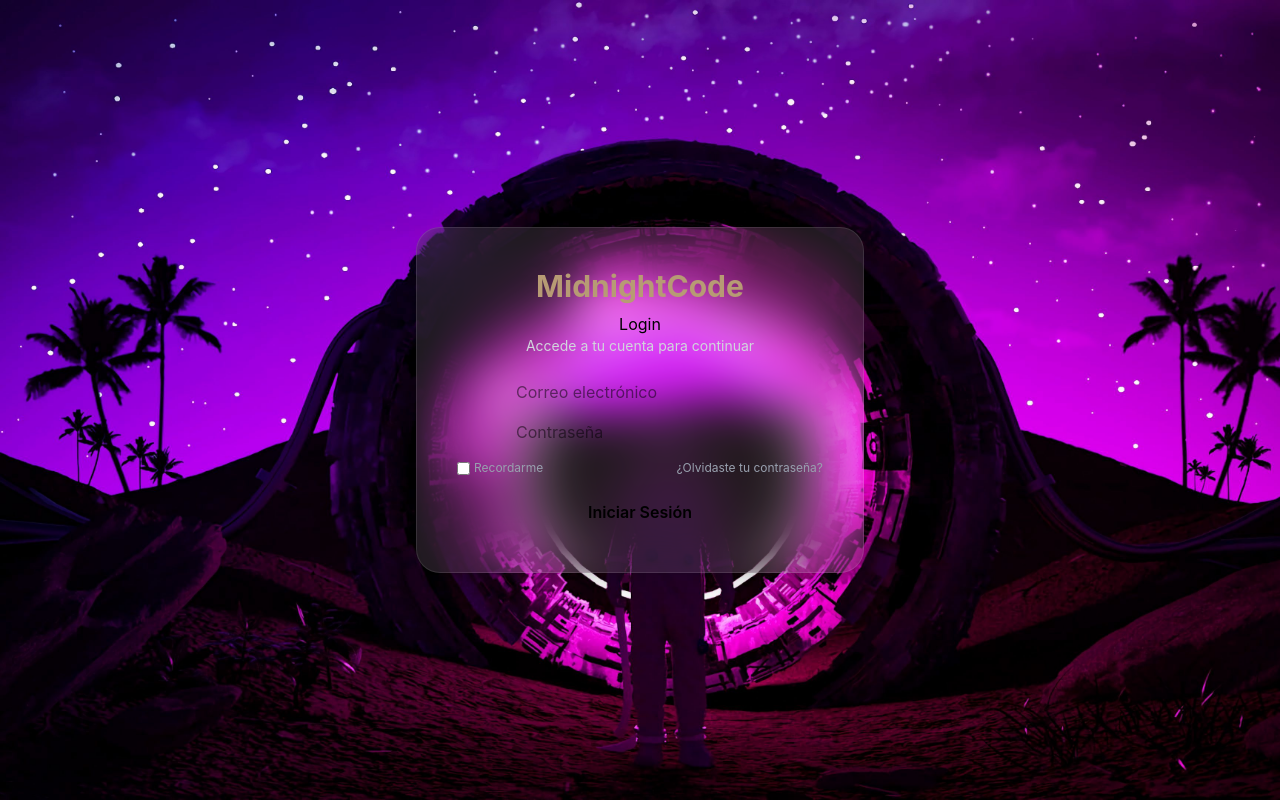
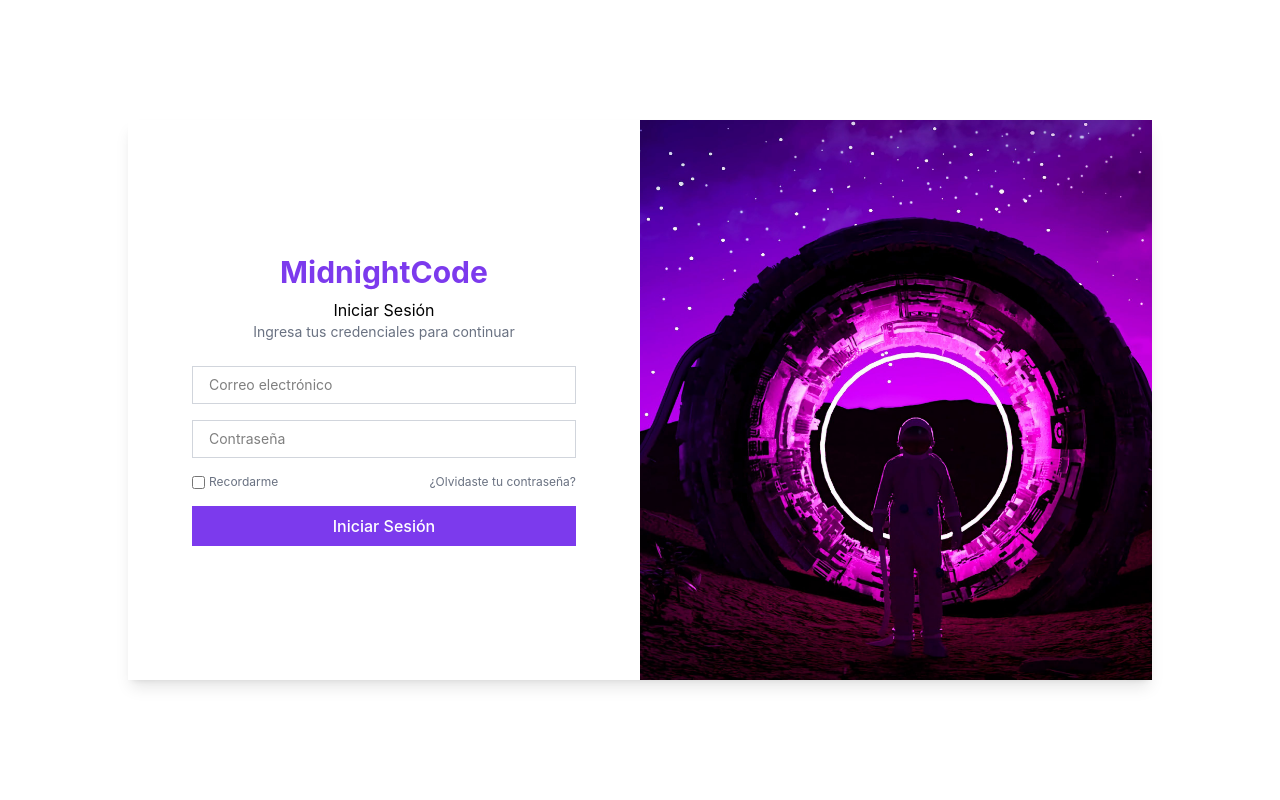
Before and after one commit to JesusRodirguez/portfolio-jesusrodriguez, a React (Vite) app in the folder js/React-Tailwind/Versión2/my-project/: page /login in a window 1280 px wide. Built offline with nearby package versions, Linux system fonts and the light colour scheme.

Commit message:
Modifico el estilo de el Login y Registro,para que se ve más a corde con el Home y PaginaPrincipal

```diff
--- a/js/React-Tailwind/Versión2/my-project/src/componentes/Butomm.jsx
+++ b/js/React-Tailwind/Versión2/my-project/src/componentes/Butomm.jsx
@@ -2,13 +2,13 @@ import React from "react";
 import '../index.css'
 
 
-const Button = ({ texto = "Enviar", type = "button", onClick, disabled = false, class: clase = "" }) => {
+const Button = ({ texto = "Enviar", type = "button", onClick, disabled = false, ClassName= "" }) => {
     return (
         <button
             type={type}
             onClick={onClick}
             disabled={disabled}
-            className={`px-4 py-2 rounded-lg font-semibold transition duration-300 ${clase} cursor-pointer`}
+            className={ClassName}
             >
             {texto}
         </button>
--- a/js/React-Tailwind/Versión2/my-project/src/componentes/InPut.jsx
+++ b/js/React-Tailwind/Versión2/my-project/src/componentes/InPut.jsx
@@ -3,11 +3,11 @@ import '../index.css'
 
 
 
-const InPut = ({texto,type="text", name,id,placeholder,value,onChange={onChange},required= false,autoFocus=false,class: clase = ""}) =>{
+const InPut = ({texto,type="text", name,id,placeholder,value,onChange={onChange},required= false,autoFocus=false,ClassName=""}) =>{
     return(
         <div>
             <label htmlFor={id}>{texto}</label>
-            <input type={type} name={name} id={id} placeholder={placeholder} value={value} onChange={onChange} required={required} autoFocus={autoFocus} className={`${clase}`}/><br />
+            <input type={type} name={name} id={id} placeholder={placeholder} value={value} onChange={onChange} required={required} autoFocus={autoFocus} className={ClassName}/><br />
         </div>
     )
 }
--- a/js/React-Tailwind/Versión2/my-project/src/componentes/Title.jsx
+++ b/js/React-Tailwind/Versión2/my-project/src/componentes/Title.jsx
@@ -2,10 +2,10 @@ import React from "react";
 import '../index.css'
 
 
-const Title = ({ texto, class: clase = "" }) => {
+const Title = ({ texto, class: ClassName="" }) => {
     return (
         <div>
-            <h1 className={`${clase}`}>{texto}</h1>
+            <h1 className={ClassName}>{texto}</h1>
         </div>
     )
 }
--- a/js/React-Tailwind/Versión2/my-project/src/componentes/view/Login.jsx
+++ b/js/React-Tailwind/Versión2/my-project/src/componentes/view/Login.jsx
@@ -30,56 +30,63 @@ const Login = () => {
   };
 
   return (
-    <div
-      className="flex items-center justify-center min-h-screen bg-cover bg-center font-[Inter]"
-      style={{
-        backgroundImage: `url('public/img/fondo.jpg')`, // cambia esta ruta a tu fondo real
-      }}
-    >
-      <div className="bg-[#ffffff]/10 dark:bg-[#0f0f0f]/70 backdrop-blur-xl border border-[#ffffff1a] shadow-xl rounded-3xl p-10 w-[90%] max-w-md text-center">
+    <div className="flex items-center justify-center h-screen bg-white font-[Inter]">
+      <div className="flex w-[90%] max-w-5xl h-[70vh] shadow-lg">
 
-        {/* Nombre del Proyecto */}
-        <h2 className="text-3xl font-bold text-[#b79b74] mb-2">MidnightCode</h2>
-
-        {/* Título LOGIN */}
-        <Title texto="Login" />
-        <p className="text-sm text-gray-300 mb-6">
-          Accede a tu cuenta para continuar
+        {/* Lado izquierdo (formulario) */}
+        <div className="w-1/2 bg-white flex flex-col justify-center items-center">
+          <div className="w-[80%] max-w-sm text-center">
+            <h2 className="text-3xl font-bold text-[#7C3AED] mb-2">MidnightCode</h2>
+            {/* Componente Title */}
+            <Title texto="Iniciar Sesión" ClassName="text-2xl font-semibold mb-2 text-[#7C3AED]" />
+            <p className="text-sm text-gray-500 mb-6">
+              Ingresa tus credenciales para continuar
             </p>
 
             <form onSubmit={handleSubmit} className="space-y-4">
+              {/* Componenete InPut */}
               <InPut
-            texto=""
                 type="email"
                 name="correo"
                 placeholder="Correo electrónico"
                 value={formData.correo}
                 onChange={handleChange}
+                ClassName="w-full border border-gray-300 px-4 py-2 text-sm focus:outline-none focus:border-[#7C3AED]"
               />
 
               <InPut
-            texto=""
                 type="password"
                 name="contraseña"
                 placeholder="Contraseña"
                 value={formData.contraseña}
                 onChange={handleChange}
+                ClassName="w-full border border-gray-300 px-4 py-2 text-sm focus:outline-none focus:border-[#7C3AED]"
               />
 
-          <div className="flex justify-between text-xs text-gray-400">
+              <div className="flex justify-between text-xs text-gray-500">
                 <label className="flex items-center space-x-1 cursor-pointer">
-              <input type="checkbox" className="accent-[#b79b74]" />
+                  <input type="checkbox" className="accent-[#7C3AED]" />
                   <span>Recordarme</span>
                 </label>
                 <p className="hover:underline cursor-pointer">¿Olvidaste tu contraseña?</p>
               </div>
-
+              {/* Componenete Button */}
               <Button
                 texto="Iniciar Sesión"
                 type="submit"
-            className="w-full bg-[#b79b74] text-black font-medium py-3 rounded-lg hover:bg-[#c9ae86] transition-all"
+                ClassName="w-full bg-[#7C3AED] text-white font-medium py-2 hover:bg-[#6D28D9] transition-all cursor-pointer"
               />
             </form>
+          </div>
+        </div>
+
+        {/* Imajen */}
+        <div
+          className="w-1/2 bg-cover bg-center"
+          style={{
+            backgroundImage: `url('public/img/fondo.jpg')`, // ajusta si tu imagen está en otra ruta
+          }}
+        ></div>
       </div>
     </div>
   );
--- a/js/React-Tailwind/Versión2/my-project/src/componentes/view/PaginaPrincipal.jsx
+++ b/js/React-Tailwind/Versión2/my-project/src/componentes/view/PaginaPrincipal.jsx
@@ -16,7 +16,7 @@ const PaginaPrincipal = () => {
             TextoH1="MidnightCode"
             ClassUl="flex gap-8 justify-center"
             >
-                <CustomLink to="" text="Home" />
+                <CustomLink to="/" text="Home" />
                 <CustomLink to="" text="Eventos" />
                 <CustomLink to="" text="Menu" />
                 <CustomLink to="" text="Reservas" />
--- a/js/React-Tailwind/Versión2/my-project/src/componentes/view/Registro.jsx
+++ b/js/React-Tailwind/Versión2/my-project/src/componentes/view/Registro.jsx
@@ -34,31 +34,32 @@ const Registro = () => {
   };
 
   return (
-    <div
-      className="flex items-center justify-center min-h-screen bg-cover bg-center font-[Inter]"
-      style={{
-        backgroundImage: `url('public/img/fondo.jpg')`, // 🔹 Ajusta a tu ruta real
-      }}
-    >
-      <div className="bg-[#ffffff]/10 dark:bg-[#0f0f0f]/70 backdrop-blur-xl border border-[#ffffff1a] shadow-xl rounded-3xl p-10 w-[90%] max-w-md text-center">
+    <div className="flex items-center justify-center h-screen bg-white font-[Inter]">
+      <div className="flex w-[90%] max-w-5xl h-[70vh] shadow-lg">
+
+        {/* 🔹 Lado izquierdo (formulario) */}
+        <div className="w-1/2 bg-white flex flex-col justify-center items-center">
+          <div className="w-[80%] max-w-sm text-center">
 
             {/*  Nombre del Proyecto */}
-        <h2 className="text-3xl font-bold text-[#b79b74] mb-2">MidnightCode</h2>
+            <h2 className="text-3xl font-bold text-[#7C3AED] mb-2">MidnightCode</h2>
 
-        {/*  Título Registro */}
-        <Title texto="Registro" />
-        <p className="text-sm text-gray-300 mb-6">
+            {/*  Componente Title */}
+            <Title texto="Registro" ClassName="text-2xl font-semibold mb-2 text-[#7C3AED]" />
+            <p className="text-sm text-gray-500 mb-6">
               Crea tu cuenta para unirte a la experiencia
             </p>
 
             {/*  Formulario */}
             <form onSubmit={handleSubmit} className="space-y-4">
+              {/* Componente Input */}
               <InPut
                 type="text"
                 name="nombre"
                 placeholder="Nombre completo"
                 value={formData.nombre}
                 onChange={handleChange}
+                ClassName="w-full border border-gray-300 px-4 py-2 text-sm focus:outline-none focus:border-[#7C3AED]"
               />
 
               <InPut
@@ -67,6 +68,7 @@ const Registro = () => {
                 placeholder="Teléfono"
                 value={formData.telefono}
                 onChange={handleChange}
+                ClassName="w-full border border-gray-300 px-4 py-2 text-sm focus:outline-none focus:border-[#7C3AED]"
               />
 
               <InPut
@@ -75,6 +77,7 @@ const Registro = () => {
                 placeholder="Correo electrónico"
                 value={formData.correo}
                 onChange={handleChange}
+                ClassName="w-full border border-gray-300 px-4 py-2 text-sm focus:outline-none focus:border-[#7C3AED]"
               />
 
               <InPut
@@ -83,14 +86,25 @@ const Registro = () => {
                 placeholder="Contraseña"
                 value={formData.contraseña}
                 onChange={handleChange}
+                ClassName="w-full border border-gray-300 px-4 py-2 text-sm focus:outline-none focus:border-[#7C3AED]"
               />
-
+              {/* Componenete Bottom */}
               <Button
                 texto="Registrarme"
                 type="submit"
-            className="w-full bg-[#b79b74] text-black text-xl font-semibold py-3 px-4 rounded-lg hover:bg-[#c9ae86] transition-all duration-200 cursor-pointer"
+                ClassName="w-full bg-[#7C3AED] text-white text-lg font-semibold py-2 hover:bg-[#6D28D9] transition-all cursor-pointer"
               />
             </form>
+          </div>
+        </div>
+
+        {/*imagen */}
+        <div
+          className="w-1/2 bg-cover bg-center"
+          style={{
+            backgroundImage: `url('public/img/fondo.jpg')`, // 🔹 Ajusta a tu ruta real
+          }}
+        ></div>
       </div>
     </div>
   );
```
Lines whose indentation alone changed are shown as unchanged.
